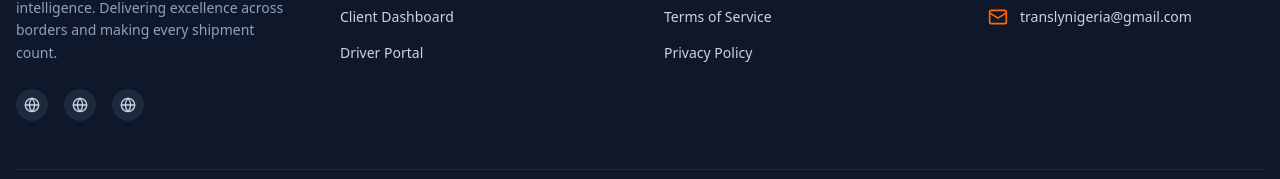
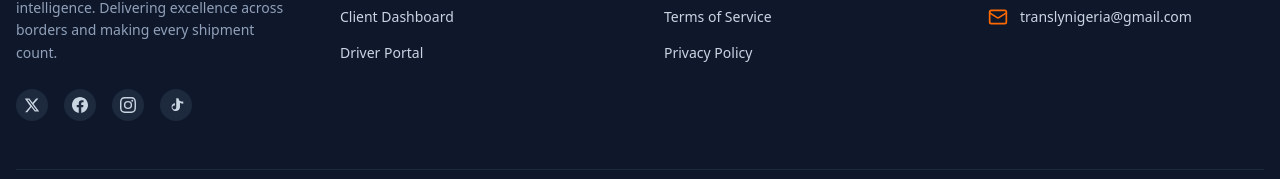
Before and after one commit to Pero4l/Transly_v1, a Next.js app in the folder frontend/: page / in a window 1280 px wide. Shown: the part 1149-1328 px from the top of the page. Built offline with nearby package versions, Linux system fonts and the light colour scheme; no server answers.

Commit message:
edit socail links

```diff
--- a/frontend/components/layout/Footer.tsx
+++ b/frontend/components/layout/Footer.tsx
@@ -1,7 +1,14 @@
 "use client";
 
 import Link from "next/link";
-import { Package, Globe, Mail, Phone, MapPin } from "lucide-react";
+import { Package, Mail, Phone, MapPin } from "lucide-react";
+
+const SocialIcons = {
+  X: (props: any) => <svg viewBox="0 0 24 24" fill="currentColor" {...props}><path d="M18.244 2.25h3.308l-7.227 8.26 8.502 11.24H16.17l-5.214-6.817L4.99 22.75H1.68l7.73-8.835L1.254 2.25H8.08l4.713 6.231zm-1.161 17.52h1.833L7.084 4.126H5.117z"/></svg>,
+  Facebook: (props: any) => <svg viewBox="0 0 24 24" fill="currentColor" {...props}><path d="M24 12.073c0-6.627-5.373-12-12-12s-12 5.373-12 12c0 5.99 4.388 10.954 10.125 11.854v-8.385H7.078v-3.469h3.047V9.43c0-3.007 1.792-4.669 4.533-4.669 1.312 0 2.686.235 2.686.235v2.953H15.83c-1.491 0-1.956.925-1.956 1.874v2.25h3.328l-.532 3.469h-2.796v8.385C19.612 23.027 24 18.062 24 12.073z"/></svg>,
+  Instagram: (props: any) => <svg viewBox="0 0 24 24" fill="currentColor" {...props}><path d="M12 2.163c3.204 0 3.584.012 4.85.07 3.252.148 4.771 1.691 4.919 4.919.058 1.265.069 1.645.069 4.849 0 3.205-.012 3.584-.069 4.849-.149 3.225-1.664 4.771-4.919 4.919-1.266.058-1.644.07-4.85.07-3.204 0-3.584-.012-4.849-.07-3.26-.149-4.771-1.699-4.919-4.92-.058-1.265-.07-1.644-.07-4.849 0-3.204.013-3.583.07-4.849.149-3.227 1.664-4.771 4.919-4.919 1.266-.057 1.645-.069 4.849-.069zM12 0C8.741 0 8.333.014 7.053.072 2.695.272.273 2.69.073 7.052.014 8.333 0 8.741 0 12c0 3.259.014 3.668.072 4.948.2 4.358 2.618 6.78 6.98 6.98C8.333 23.986 8.741 24 12 24c3.259 0 3.668-.014 4.948-.072 4.354-.2 6.782-2.618 6.979-6.98.059-1.28.073-1.689.073-4.948 0-3.259-.014-3.667-.072-4.947-.196-4.354-2.617-6.78-6.979-6.98C15.668.014 15.259 0 12 0zm0 5.838a6.162 6.162 0 100 12.324 6.162 6.162 0 000-12.324zM12 16a4 4 0 110-8 4 4 0 010 8zm6.406-11.845a1.44 1.44 0 100 2.881 1.44 1.44 0 000-2.881z"/></svg>,
+  TikTok: (props: any) => <svg viewBox="0 0 24 24" fill="currentColor" {...props}><path d="M19.59 6.69a4.83 4.83 0 01-3.77-4.25V2h-3.45v13.67a2.89 2.89 0 01-5.2 1.74 2.89 2.89 0 012.31-4.64 2.93 2.93 0 01.88.13V9.4a6.84 6.84 0 00-1-.05A6.28 6.28 0 005.4 15.6a6.28 6.28 0 0012.56-1.57V8.53a8.27 8.27 0 004.93 1.6V6.69h-.33A4.8 4.8 0 0119.59 6.69z"/></svg>
+};
 
 export function Footer() {
   return (
@@ -19,14 +26,17 @@ export function Footer() {
               Delivering excellence across borders and making every shipment count.
             </p>
             <div className="flex space-x-4">
-              <a href="#" className="p-2 bg-slate-800 rounded-full hover:bg-orange-600 hover:text-white transition-all">
-                <Globe className="h-4 w-4" />
+              <a href="https://x.com/translynigeria?s=21" className="p-2 bg-slate-800 rounded-full hover:bg-orange-600 hover:text-white transition-all">
+                <SocialIcons.X className="h-4 w-4" />
               </a>
-              <a href="#" className="p-2 bg-slate-800 rounded-full hover:bg-orange-600 hover:text-white transition-all">
-                <Globe className="h-4 w-4" />
+              <a href="https://www.facebook.com/share/1AvyMHL6Fi/?mibextid=wwXIfr" className="p-2 bg-slate-800 rounded-full hover:bg-orange-600 hover:text-white transition-all">
+                <SocialIcons.Facebook className="h-4 w-4" />
               </a>
-              <a href="#" className="p-2 bg-slate-800 rounded-full hover:bg-orange-600 hover:text-white transition-all">
-                <Globe className="h-4 w-4" />
+              <a href="https://www.instagram.com/translynigeria?igsh=MWZzcHZxM2Zmc293dQ%3D%3D&utm_source=qr" className="p-2 bg-slate-800 rounded-full hover:bg-orange-600 hover:text-white transition-all">
+                <SocialIcons.Instagram className="h-4 w-4" />
+              </a>
+              <a href="https://www.tiktok.com/@transly.nigeria?_r=1&_t=ZS-95Y6JDaI5sT" className="p-2 bg-slate-800 rounded-full hover:bg-orange-600 hover:text-white transition-all">
+                <SocialIcons.TikTok className="h-4 w-4" />
               </a>
             </div>
           </div>
```
Also changed, not shown: 1 other file (tests, documents, lock files or other folders).
